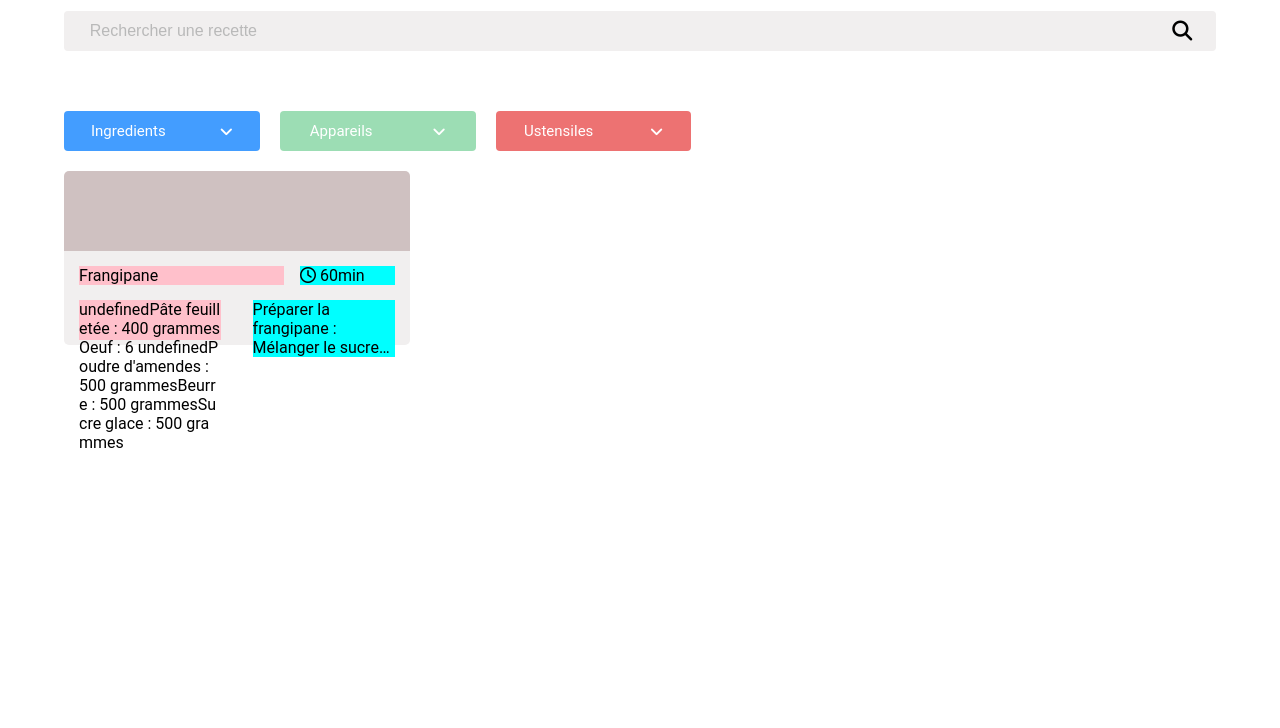
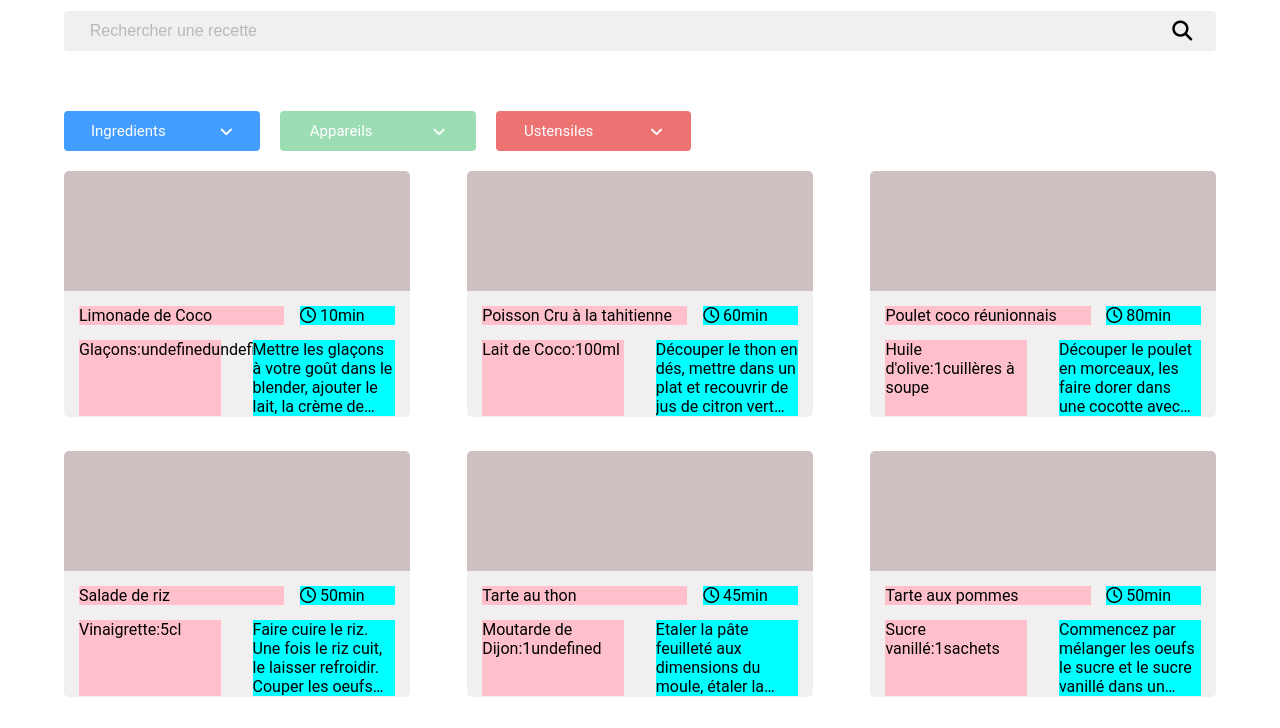
Before and after one commit to Gulsen-ismayil/LesPetitsPlats, a plain HTML site: page index.html in a window 1280 px wide. Shown: the part 69-797 px from the top of the page. Drawn offline with Linux system fonts and the light colour scheme.

Commit message:
ingredients

```diff
--- a/index.html
+++ b/index.html
@@ -36,7 +36,7 @@
         </section>
 
         <section id="section-recipe" >
-            <div class="card">
+            <!-- <div class="card">
                 <div class="image" ></div>
                 <div class="content">
                     <div class="name-time">
@@ -51,7 +51,7 @@
                         <p class="description"></p>
                     </div>
                 </div>
-            </div>
+            </div> -->
         </section>
     </main>
     <script type="module" src="index.js" ></script>
--- a/index.js
+++ b/index.js
@@ -13,43 +13,66 @@ async function getRecipes() {
     return dataRecipes;
 }
 
+function recipesFactory(recipe) {
+    const sectionRecipes = document.getElementById('section-recipe');
+    const {name,time,ingredients,description} = recipe
+    function getUserCardDom() {
+        let liste;
+        let i
+        for(i=0;i<ingredients.length;i++){
+            liste = `${ingredients[i].ingredient}:${ingredients[i].quantity}${ingredients[i].unit}`
+           console.log(i);
+        }
 
-function displayData(recipes) {
-    const sectionRecipes = document.getElementById('section-recipe');
-    recipes.forEach(recipe => {
-        console.log(recipe);
-        let factoryRecipes = recipesFactory(recipe)
-        let recipesDOM = factoryRecipes.getUserCardDom();
-        sectionRecipes.appendChild(recipesDOM)
-    });
-}
+        let code =`
+        <div class="card">
+        <div class="image" ></div>
+        <div class="content">
+        <div class="name-time">
+        <p class="name">${name}</p>
+        <div class="time" >
+        <i class="fa-regular fa-clock"></i>
+        <p class="minute">${time}min</p>
+        </div>
+        </div>
+        <div class="text" >
+        <p class="detail">${liste}</p>
+        <p class="description">${description}</p>
+        </div>
+        </div>
+        </div>
+        `
+        sectionRecipes.innerHTML +=code;
+        // const card = document.querySelector('.card')
+        // const nameRecipes = document.querySelector('.name');
+        // nameRecipes.innerHTML = name;
 
+        // const timeRecipes = document.querySelector('.time');
+        // const clock = document.querySelector('.fa-clock');
+        // const minute = document.querySelector('.minute');
+        // minute.innerText = time+'min';
 
-function recipesFactory(data) {
-    const {name,time,ingredients,description} = data
-    function getUserCardDom() {
-        const card = document.querySelector('.card')
-        const nameRecipes = document.querySelector('.name');
-        nameRecipes.innerHTML = name;
+        // const text = document.querySelector('.text');
+        // const detail = document.querySelector('.detail');
+        // const descriptionRecipes = document.querySelector('.description');
+        // let liste;
+        // ingredients.forEach(element => {
+            //     liste +=  `${element.ingredient} : ${element.quantity} ${element.unit}`
+            // });
+            // detail.innerText = liste
+            // console.log(ingredients);
+            // descriptionRecipes.innerText = description;
 
-        const timeRecipes = document.querySelector('.time');
-        const clock = document.querySelector('.fa-clock');
-        const minute = document.querySelector('.minute');
-        minute.innerText = time+'min';
+            // return (card)
 
-        const text = document.querySelector('.text');
-        const detail = document.querySelector('.detail');
-        const descriptionRecipes = document.querySelector('.description');
-        let liste;
-        ingredients.forEach(element => {
-            liste +=  `${element.ingredient} : ${element.quantity} ${element.unit}`
+        }
+        return {name,getUserCardDom}
+    }
+    function displayData(recipes) {
+        recipes.forEach(recipe => {
+            const factoryRecipes = recipesFactory(recipe)
+            factoryRecipes.getUserCardDom();
+            // sectionRecipes.appendChild(recipesDOM)
+            // sectionRecipes.innerHTML +=code;
         });
-        detail.innerText = liste
-        console.log(ingredients);
-        descriptionRecipes.innerText = description;
-
-        return (card)
-
     }
-    return {name,getUserCardDom}
-}
--- a/style.css
+++ b/style.css
@@ -87,11 +87,18 @@ input {
 }
 
 /* recipes */
+#section-recipe {
+    display: flex;
+    justify-content: space-between;
+    flex-wrap: wrap;
+    row-gap: 20px;
+    margin: auto;
+}
 
 .card {
     margin-top: 20px;
     width: 30%;
-    height: 20vh;
+    height: 30vh;
 }
 
 .image {
@@ -134,16 +141,18 @@ input {
 
 .detail {
     width: 45%;
-    height: 5vh;
     background-color: pink;
-    word-break: break-all;
+    /* display: -webkit-box;
+    -webkit-box-orient: vertical;
+    -webkit-line-clamp: 4;
+    overflow: hidden; */
 }
 
-.description {
+.description{
     width: 45%;
     background-color:aqua ;
     display: -webkit-box;
     -webkit-box-orient: vertical;
-    -webkit-line-clamp: 3;
+    -webkit-line-clamp: 4;
     overflow: hidden;
 }
```
